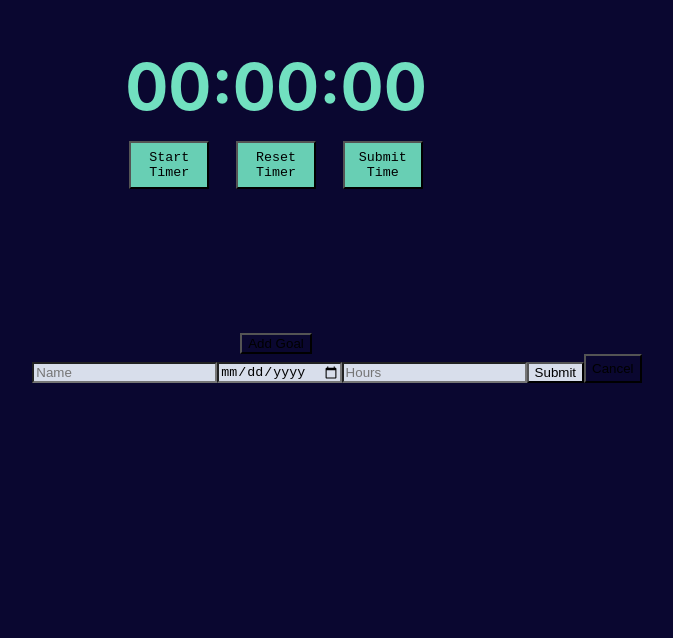
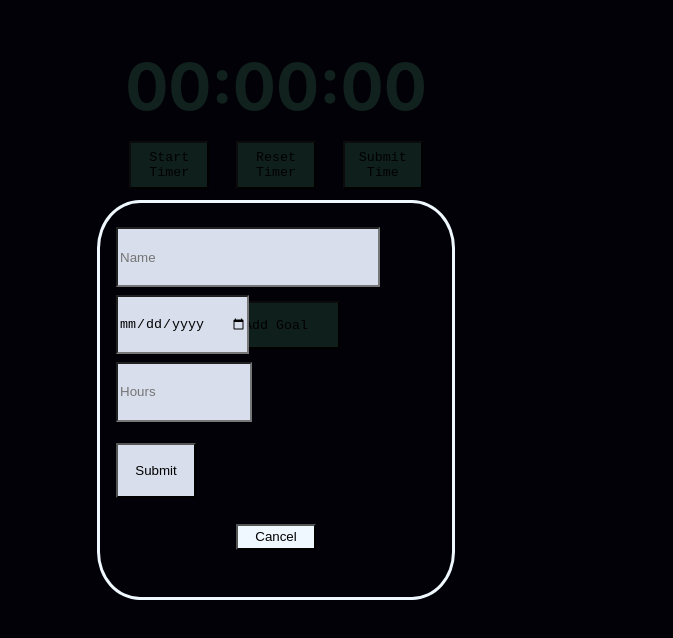
Before and after one commit to is-ali25/hourly, a React (Create React App) app: page / in a window 1280 px wide. Both pictures are taken after a click on the button "Add Goal". Shown: the top 638 px of the page, without its empty margins (364-1037 px from the left). Built offline with nearby package versions, Linux system fonts and the light colour scheme.

Commit message:
finished 1st round of styling

```diff
--- a/src/App.css
+++ b/src/App.css
@@ -1,5 +1,15 @@
 body {
   background-color: rgb(10, 7, 48);
+}
+
+.filter {
+  position: fixed;
+  width: 100%;
+  height: 110%;
+  top: -10%;
+  overflow: hidden;
+  background-color: rgba(0, 0, 0, .85); /*wanna make this a gradient at some point*/
+  z-index: 1;
 }
 
 .App {
@@ -11,9 +21,23 @@ body {
   padding-bottom: 4rem;
 }
 
-.addGoal {
+/* .addGoal {
   display: flex;
   flex-direction: column;
   align-items: center;
   justify-content: center;
+} */
+
+.addGoalButton {
+  position: relative;
+  left: 45%;  /*don't liek this*/
+  transform: translateX(-50);
+  width: 10%;
+  height: 3rem;
+  background-color: rgba(127, 255, 212, 0.807);
+  font-family:'Courier New', Courier, monospace;
+  display: flex;
+  align-items:center;
+  justify-content: space-evenly;
+  margin-bottom: 2rem;
 }
--- a/src/App.js
+++ b/src/App.js
@@ -1,4 +1,5 @@
 import './App.css';
+// import AppCSS from "./App.module.css"
 import Goal from './Components/Goal'
 import GoalEdit from './Components/GoalEdit'
 import New from './Components/New'
@@ -12,7 +13,7 @@ import './App.css'
 function App() {
     //this array is populated with fetched data
   const [goals, setGoals] = useState([])
-    //determines if the form to add anew goal will be displayed
+    //determines if the form to add a new goal will be displayed
   const [addNew, setAddNew] = useState(false)
     //determines if a particular goal will become editable or not
   // const [editReady, setEditReady] = useState(false)
@@ -208,8 +209,16 @@ function App() {
   }
 
   const addtoActive = (id) => {
-    if (!active.includes(id))
-    setActive(prevData => [...prevData, id])
+    if (!active.includes(id.id)) {
+      setActive(prevData => [...prevData, id.id])
+      document.getElementById(id.id).style.backgroundColor = "#AB90ff"
+    } else {
+      setActive(prevData => {
+        let a = [...prevData].filter(curr => curr !== id.id)
+        return a
+      })
+      document.getElementById(id.id).style.backgroundColor = "rgba(153, 249, 217, 0.896)"
+    }
   }
 
   //for starting, stopping, and changing data with the timer
@@ -240,13 +249,13 @@ function App() {
   const addTime = () => {
     active.forEach(id => {
       const data = {id: id, time: seconds}
-      axios.put(`http://localhost:5100/addTime/${id.id}`, data)
+      axios.put(`http://localhost:5100/addTime/${id}`, data)
       .then(res => res.data)
       .catch(err => console.error(err))
 
       setGoals(prevData => {
         const goals = prevData.map((goal) => {
-            if (goal.id === id.id) {
+            if (goal.id === id) {
               console.log("found goal to increment")
               goal.hours += (seconds/3600)
             }
@@ -260,6 +269,10 @@ function App() {
   //the actual app
   return (
     <div>
+      {addNew ?
+      <div className='filter'></div>
+      : null}
+
       <Timer seconds={seconds} timerOn={timerOn} startTimer={startTimer} stopTimer={stopTimer} reset={resetTimer} addTime={addTime}/>
       <div className="App">
         {goals.map(goal => (
@@ -295,8 +308,8 @@ function App() {
         ))}
       </div>
 
-        <div className='addGoal'>
-        <button className="newItem" onClick={() => setAddNew(!addNew)}>Add Goal</button>
+        {/* <div className='addGoal'> */}
+        <button className='addGoalButton' onClick={() => setAddNew(!addNew)}>Add Goal</button>
         {addNew ? <New
           name={formData.name}
           startDate={formData.startDate}
@@ -305,7 +318,7 @@ function App() {
           cancel={() => setAddNew(false)}
           onSubmit={formHandler}
         /> : null}
-        </div>
+        {/* </div> */}
 
     </div>
   );
--- a/src/Components/Goal.js
+++ b/src/Components/Goal.js
@@ -3,7 +3,7 @@ import {FaTrash, FaPlusCircle, FaMinusCircle} from 'react-icons/fa'
 
 const Goal = ({id, name, startDate, hours, increment, decrement, subtasks, taskComplete, update, newTask, deleteGoal, deleteTask, startEdit, addtoActive}) => {
     return(
-        <div className={GoalCSS.goal}>
+        <div id={id} className={GoalCSS.goal}>
             <h1>{name}</h1>
             <h4>Started: {startDate.split("-")[1]}/{startDate.split("-")[2]}/{startDate.split("-")[0]}</h4>
             <div className={GoalCSS.hours}>
@@ -25,7 +25,7 @@ const Goal = ({id, name, startDate, hours, increment, decrement, subtasks, taskC
                     <button className="delete" onClick={() => deleteTask(task, id)}><FaTrash/></button>
                 </div>
             ))}
-            <form onSubmit={newTask}>
+            <form className={GoalCSS.addTaskForm} onSubmit={newTask}>
                 <input id={id} className={GoalCSS.textInput} type="text" onChange= {(e) => update(e.target.value, id)}/>
                 <input type="submit" value="+"></input>
             </form>
--- a/src/Components/Goal.module.css
+++ b/src/Components/Goal.module.css
@@ -39,7 +39,7 @@ button {
     border-color: rgba(255, 255, 255, 0);
 }
 
-form {
+.addTaskForm {
     width: 90%;
     position: relative;
     left: 10%;
--- a/src/Components/GoalEdit.js
+++ b/src/Components/GoalEdit.js
@@ -1,21 +1,19 @@
 import React from "react"
+import GoalEditCSS from "./GoalEdit.module.css"
 
 const GoalEdit = ({id, name, startDate, hours, subtasks, update, edit, cancel}) => {
      return(
-        <div className="goalEdit">
+        <div className={GoalEditCSS.goalEdit}>
             <h1>{name}</h1>
             <h2>{parseFloat(hours).toFixed(2)}</h2>
-            <form onSubmit={edit}>
-                <input type="date" name="startDate" placeholder="Start Date" value={startDate} onChange= {(e) => update(e.target.name, e.target.value)}/>
+            <form className={GoalEditCSS.taskEdit} onSubmit={edit}>
+                <input className={GoalEditCSS.calendar} type="date" name="startDate" placeholder="Start Date" value={startDate} onChange= {(e) => update(e.target.name, e.target.value)}/>
                 {subtasks.map(task => (
-                    <div key={task._id}>
-                        <input type="text" name="tasks" value={task.description} placeholder={task.description} onChange= {(e) => update(e.target.name, e.target.value, task._id)}/>
-                        <br/>
-                    </div>
+                    <input className={GoalEditCSS.taskInput} type="text" name="tasks" value={task.description} placeholder={task.description} onChange= {(e) => update(e.target.name, e.target.value, task._id)}/>
                 ))}
-                <input type="submit" placeholder="Submit"/>
+                <input className={GoalEditCSS.submit} type="submit" placeholder="Submit"/>
             </form>
-            <button onClick={cancel} >Cancel</button>
+            <button className={GoalEditCSS.cancel} onClick={cancel} >Cancel</button>
         </div>
     )
 }
--- /dev/null
+++ b/src/Components/GoalEdit.module.css
@@ -0,0 +1,47 @@
+button {
+    background-color: rgba(255, 255, 255, 0);
+    cursor: pointer;
+}
+
+.goalEdit {
+    min-width: 20%;
+    border-radius: 5%;
+    background-color: rgba(153, 249, 217, 0.896);
+}
+
+.hours {
+    /*don't like the positioning solution here*/
+    width: 50%;
+    position: relative;
+    left: 25%;
+    display: flex;
+    justify-content: space-around;
+    margin-top: -1rem;
+}
+
+.taskEdit {
+    width: 90%;
+    margin-bottom: 2rem;
+    display: flex;
+    flex-direction: column;
+    align-items: flex-start
+}
+
+.calendar {
+    width: 40%;
+}
+
+.taskInput {
+    width: 70%;
+    display: flex;
+    justify-content: right;
+    font-size: small;
+}
+
+.submit {
+    width: 30%;
+}
+
+.cancel {
+    margin-bottom: 1rem;
+}
--- a/src/Components/New.js
+++ b/src/Components/New.js
@@ -1,12 +1,14 @@
+import NewCSS from './New.module.css'
+
 const New = ({onSubmit, name, startDate, hours, update, cancel}) => {
     return(
-        <div>
-            <form onSubmit={e => {onSubmit(e)}}>
-            <input type="text" name="name" placeholder="Name" value={name} onChange= {(e) => update(e.target.name, e.target.value)}/>
-            <input type="date" name="startDate" placeholder="Start Date" value={startDate} onChange= {(e) => update(e.target.name, e.target.value)}/>
-            <input type="number" name="hours" placeholder="Hours" min="0" value={hours} onChange= {(e) => update(e.target.name, e.target.value)}/>
-            <input type="submit" placeholder="Submit"/>
-            <button onClick={cancel}>Cancel</button>
+        <div className={NewCSS.new}>
+            <form className={NewCSS.newGoalForm} onSubmit={e => {onSubmit(e)}}>
+                <input className={NewCSS.name} type="text" name="name" placeholder="Name" value={name} onChange= {(e) => update(e.target.name, e.target.value)}/>
+                <input className={NewCSS.calendar} type="date" name="startDate" placeholder="Start Date" value={startDate} onChange= {(e) => update(e.target.name, e.target.value)}/>
+                <input className={NewCSS.hours} type="number" name="hours" placeholder="Hours" min="0" value={hours} onChange= {(e) => update(e.target.name, e.target.value)}/>
+                <input className={NewCSS.submit} type="submit" placeholder="Submit"/>
+                <button className={NewCSS.cancel} onClick={cancel}>Cancel</button>
             </form>
         </div>
     )
--- /dev/null
+++ b/src/Components/New.module.css
@@ -0,0 +1,55 @@
+.new {
+    position: fixed;
+    left: 50%;
+    top: 25%;
+    width: 50%;
+    height: 50%;
+    transform: translateX(-50%);
+    display: flex;
+    justify-content: flex-start;
+    z-index: 2;
+}
+
+.newGoalForm {
+    border: .2rem solid aliceblue;
+    border-radius: 12%;
+    padding: 1rem;
+    width: 50%;
+    position: relative;
+    left: 50%;
+    transform: translateX(-50%);
+    display: flex;
+    flex-direction: column;
+    align-items: flex-start;
+}
+
+.name {
+    height: 15%;
+    width: 80%;
+}
+
+.calendar {
+    width: 40%;
+    height: 15%;
+}
+
+.hours {
+    width: 40%;
+    height: 15%;
+    margin-bottom: 1em;
+}
+
+.submit {
+    width: 25%;
+    margin-bottom: 2em;
+    height: 15%;
+}
+
+.cancel {
+    height: 7%;
+    width: 25%;
+    background-color: aliceblue;
+    position: relative;
+    left: 50%;
+    transform: translateX(-50%);
+}
--- a/src/Components/Timer.module.css
+++ b/src/Components/Timer.module.css
@@ -1,6 +1,5 @@
 .timer {
     width: 100%;
-    margin-bottom: 1rem;
 }
 
 .timer h1 {
@@ -22,7 +21,7 @@
     display: flex;
     align-items:flex-end;
     justify-content: space-evenly;
-    margin-bottom: 5rem;
+    margin-bottom: 3rem;
 }
 
 .timerButtons button {
```
Also changed, not shown: 1 other file (tests, documents, lock files or other folders).
